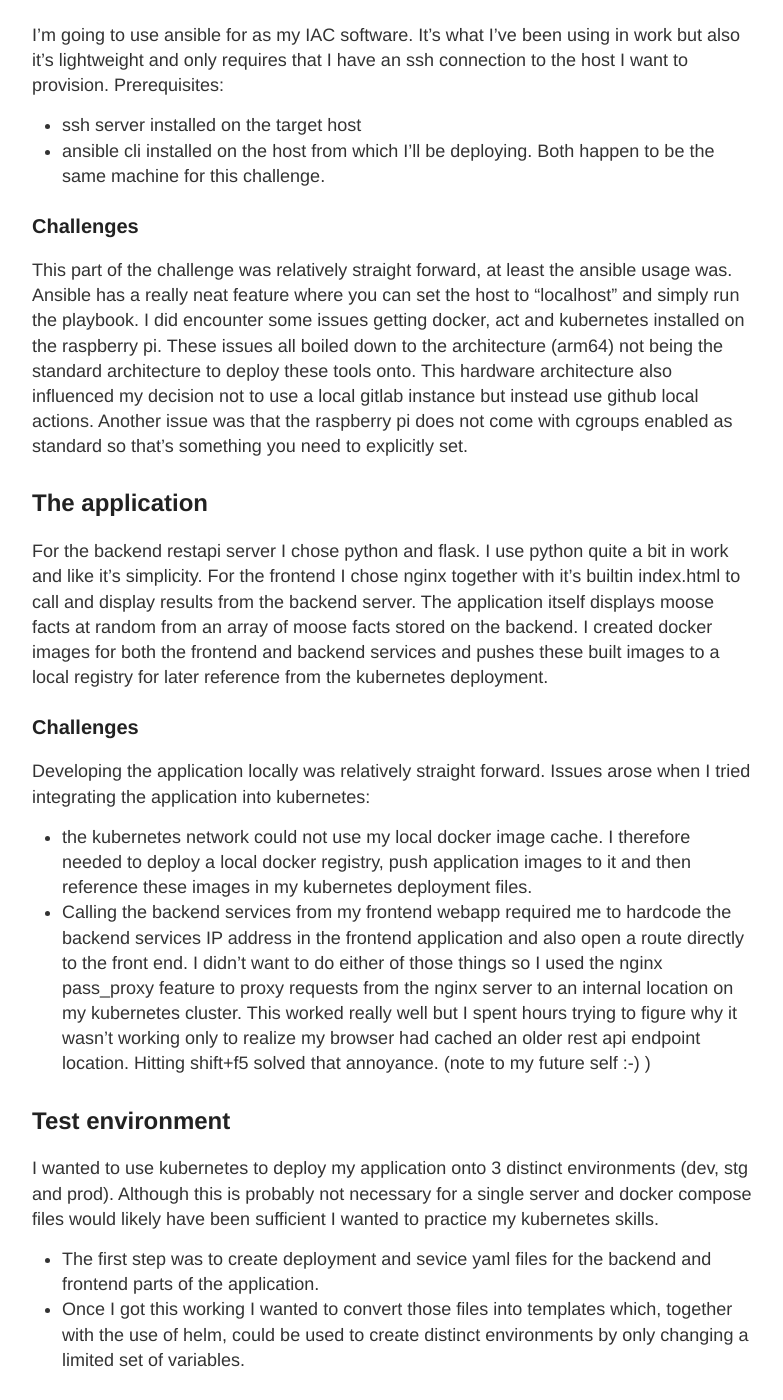
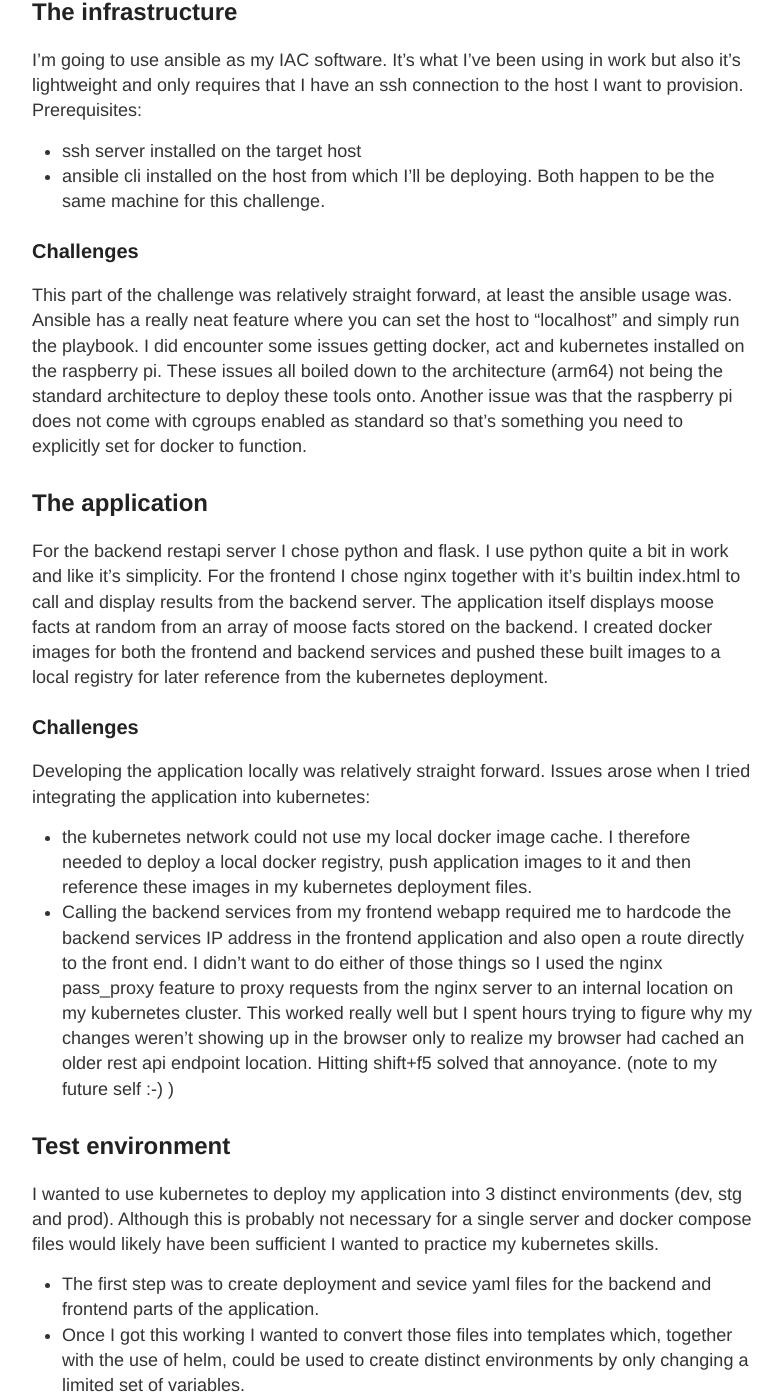
Before and after one commit to peader/PetesProjects, a Jekyll site: the page built from docs/_posts/2024-10-07-Devops-Coding-Challenge.md, in a window 1280 px wide and 1400 px high, scrolled down 591 px. Shown: the whole window, without its empty margins (248-1031 px from the left). Built offline with Jekyll 4.4.1, drawn with Linux system fonts in a browser that asks for light colours; comment, search, counter and statistics services are not loaded; some of the changed text lies outside the part shown.

Commit message:
Update 2024-10-07-Devops-Coding-Challenge.md
Final

```diff
--- a/docs/_posts/2024-10-07-Devops-Coding-Challenge.md
+++ b/docs/_posts/2024-10-07-Devops-Coding-Challenge.md
@@ -10,32 +10,33 @@
 - Create a test, staging and production environment in which to deploy this test application.
 - Setup a ci pipeline to automate the building and deployment of the application.
 - Have some form of monitoring on the health of the application versions in each of the environments.
+- Have the entire solution run locally on my raspberry pi 5.
 
 Here we Go!
 
 ## The infrastructure
-I'm going to use ansible for as my IAC software. It's what I've been using in work but also it's lightweight and only requires that I have an ssh connection to the host I want to provision.
+I'm going to use ansible as my IAC software. It's what I've been using in work but also it's lightweight and only requires that I have an ssh connection to the host I want to provision.
 Prerequisites:
 - ssh server installed on the target host
 - ansible cli installed on the host from which I'll be deploying. Both happen to be the same machine for this challenge.
 
 ### Challenges
 This part of the challenge was relatively straight forward, at least the ansible usage was. Ansible has a really neat feature where you can set the host to "localhost" and simply run the playbook.
-I did encounter some issues getting docker, act and kubernetes installed on the raspberry pi. These issues all boiled down to the architecture (arm64) not being the standard architecture to deploy these tools onto. This hardware architecture also influenced my decision not to use a local gitlab instance but instead use github local actions. Another issue was that the raspberry pi does not come with cgroups enabled as standard so that's something you need to explicitly set.
+I did encounter some issues getting docker, act and kubernetes installed on the raspberry pi. These issues all boiled down to the architecture (arm64) not being the standard architecture to deploy these tools onto. Another issue was that the raspberry pi does not come with cgroups enabled as standard so that's something you need to explicitly set for docker to function.
 
 ## The application
 For the backend restapi server I chose python and flask. I use python quite a bit in work and like it's simplicity.
 For the frontend I chose nginx together with it's builtin index.html to call and display results from the backend server.
 The application itself displays moose facts at random from an array of moose facts stored on the backend.
-I created docker images for both the frontend and backend services and pushes these built images to a local registry for later reference from the kubernetes deployment.
+I created docker images for both the frontend and backend services and pushed these built images to a local registry for later reference from the kubernetes deployment.
 
 ### Challenges
 Developing the application locally was relatively straight forward. Issues arose when I tried integrating the application into kubernetes:
 - the kubernetes network could not use my local docker image cache. I therefore needed to deploy a local docker registry, push application images to it and then reference these images in my kubernetes deployment files.
-- Calling the backend services from my frontend webapp required me to hardcode the backend services IP address in the frontend application and also open a route directly to the front end. I didn't want to do either of those things so I used the nginx pass_proxy feature to proxy requests from the nginx server to an internal location on my kubernetes cluster. This worked really well but I spent hours trying to figure why it wasn't working only to realize my browser had cached an older rest api endpoint location. Hitting shift+f5 solved that annoyance. (note to my future self :-) )
+- Calling the backend services from my frontend webapp required me to hardcode the backend services IP address in the frontend application and also open a route directly to the front end. I didn't want to do either of those things so I used the nginx pass_proxy feature to proxy requests from the nginx server to an internal location on my kubernetes cluster. This worked really well but I spent hours trying to figure why my changes weren't showing up in the browser only to realize my browser had cached an older rest api endpoint location. Hitting shift+f5 solved that annoyance. (note to my future self :-) )
 
 ## Test environment
-I wanted to use kubernetes to deploy my application onto 3 distinct environments (dev, stg and prod). Although this is probably not necessary for a single server and docker compose files would likely have been sufficient I wanted to practice my kubernetes skills.
+I wanted to use kubernetes to deploy my application into 3 distinct environments (dev, stg and prod). Although this is probably not necessary for a single server and docker compose files would likely have been sufficient I wanted to practice my kubernetes skills.
 - The first step was to create deployment and sevice yaml files for the backend and frontend parts of the application.
 - Once I got this working I wanted to convert those files into templates which, together with the use of helm, could be used to create distinct environments by only changing a limited set of variables.
 
@@ -43,14 +44,18 @@
 This part of the challenge went surprisingly smoothly. Helm was a very easy tool to work with and I have the advantage of already having experience with jinja (the templating framework that helm is built on top of)
 
 ## CI/CD Pipeline
-Originally I wanted to use gitlab and a gitlab runner as my ci/cd framework. As mentioned previously I quickly realized that this solution, although feature rich, would be too time consuming to get running, not to mention it doesn't support installation on arm64 architecturea as standard. In the end I went with GitHub local actions. This is a neat CLI tool which allows you to run GitHub actions on your local machine.
+Originally I wanted to use gitlab and a gitlab runner as my ci/cd framework. I quickly realized that this solution, although feature rich, would be too time consuming to get running, not to mention it doesn't support installation on arm64 architecturea as standard. In the end I went with GitHub local actions. This is a neat CLI tool which allows you to run GitHub actions on your local machine.
 
 ### Challenges
 - Although I've used GitHub actions in the past it had been a while so there was a small learning curve to get back up to speed.
-- Another arm64 problem popped up. Namely, the widely adopted helm GitHub actions module does not support the architecture. I needed to download the modules source code and explicitly target the arm64 helm binaries to get it to work
+- Another arm64 problem popped up. Namely, the widely adopted helm GitHub actions module does not support this architecture. I needed to download the modules source code and explicitly target the arm64 helm binaries to get it to work
 
 ## Monitoring
 I used the open source Kuma Uptime as my monitoring solution. I was limited in the time I had left to complete the challenge and therefore setup the monitoring dashboards manually.
 
 ### Challenges
-It was clear to me if it's possible to provision Kuma Uptime with monitoring dashboards on initiation of the software. As a possible upgrade to the project I would swap out Kuma Uptime with grafana and make the provisioning part of the setup process.
+It wasn't clear to me if it's possible to provision Kuma Uptime with monitoring dashboards during the softwares initiation phase. As a possible upgrade to the project I would swap out Kuma Uptime with grafana and make the provisioning part of the setup process.
+
+## Conclusion
+I had a lot of fun putting this project together. It gives me confidence in my skillset and especially with regards to on premise solutions.
+The project code can be found here: https://github.com/peader/tech-challenge
```
